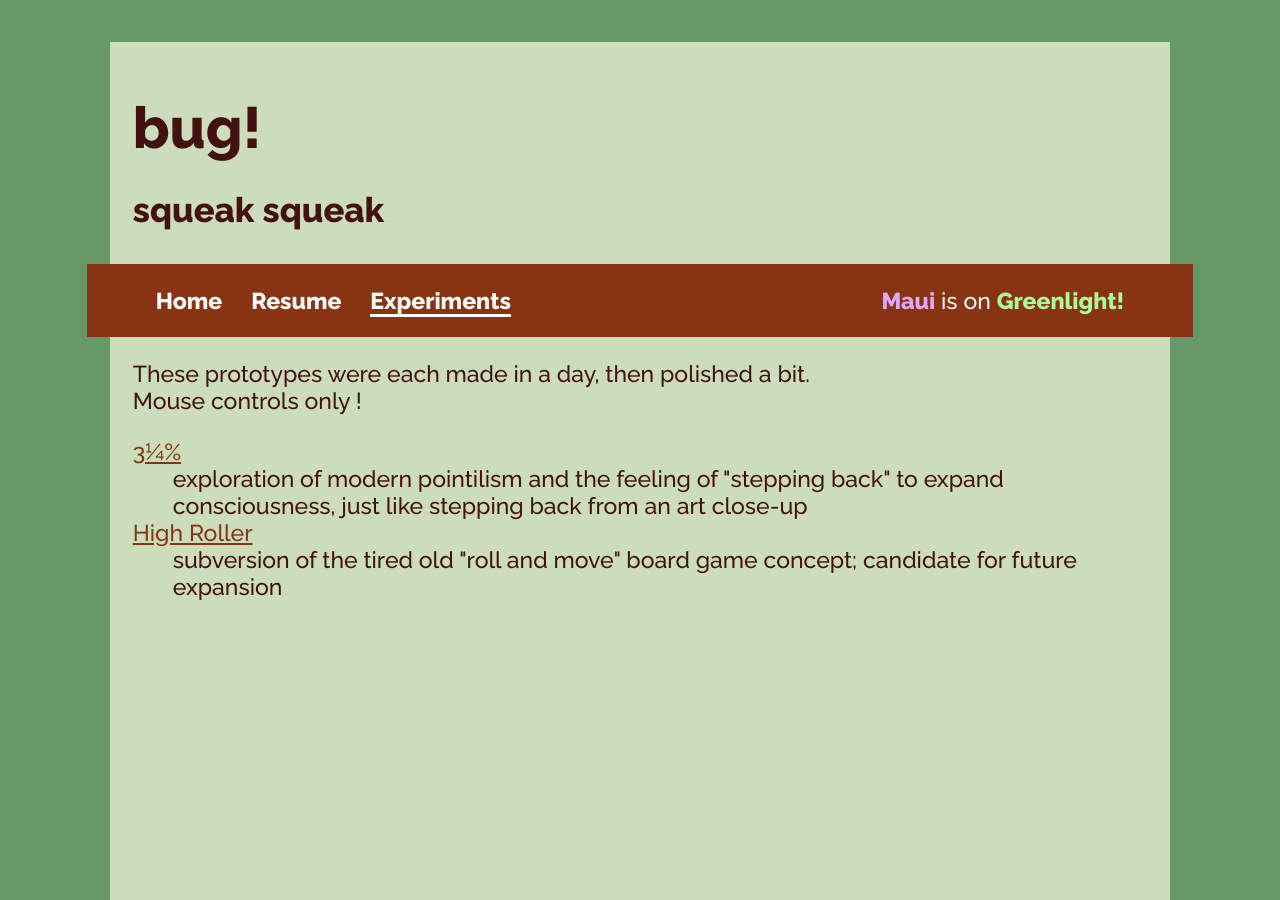
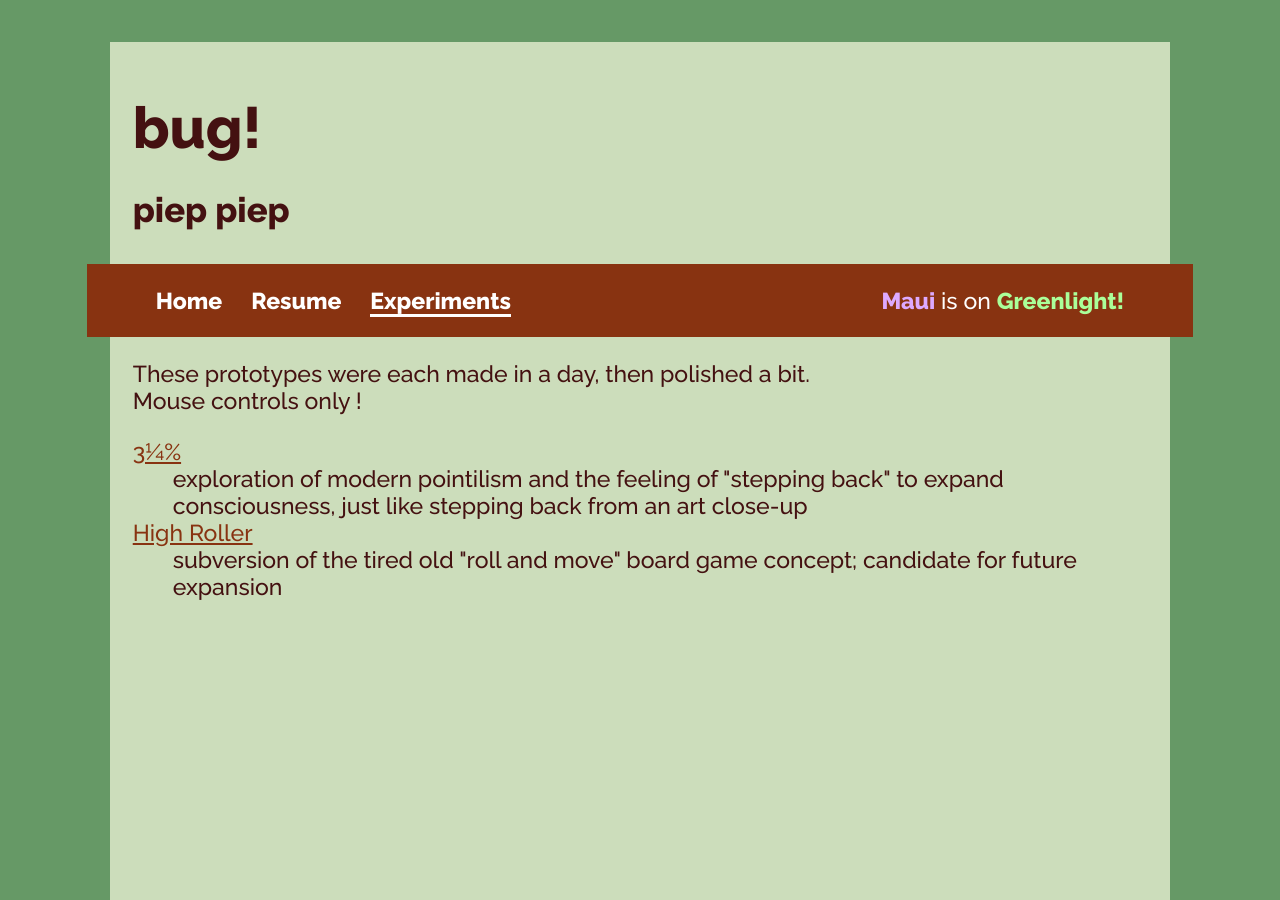
Before and after one commit to bugQ/win.dlestra.ws, a Jekyll site: the page built from games.html, in a window 1280 px wide. Built offline with Jekyll 4.4.1, drawn with Linux system fonts in a browser that asks for light colours; Markdown is read by kramdown in place of the engine named in the settings.

Commit message:
small sounds

```diff
--- a/_layouts/default.html
+++ b/_layouts/default.html
@@ -16,7 +16,7 @@
 <main>
     <header>
         <h1>bug!</h1>
-        <h2>squeak squeak</h2>
+        <h2>{{ page.sound }} {{ page.sound }}</h2>
 
         <nav>
             <ul>
--- a/games.html
+++ b/games.html
@@ -1,6 +1,7 @@
 ---
 layout: default
 title: games!
+sound: piep
 class: games
 ---
 
--- a/index.html
+++ b/index.html
@@ -1,6 +1,7 @@
 ---
 layout: default
 title: bug!
+sound: squeak
 class: home
 ---
 
```
